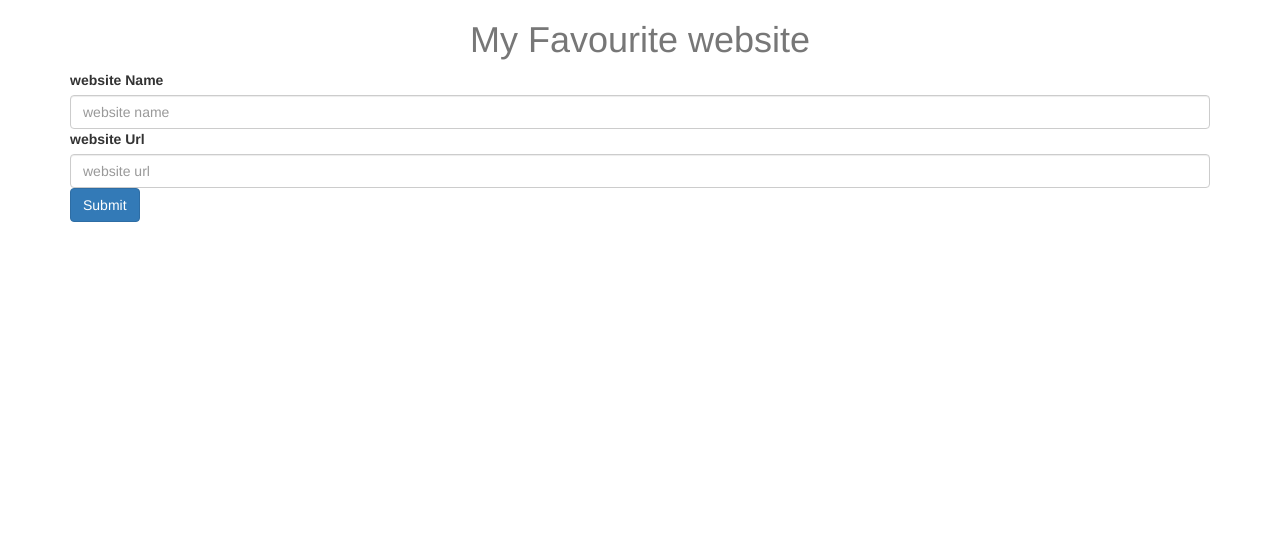
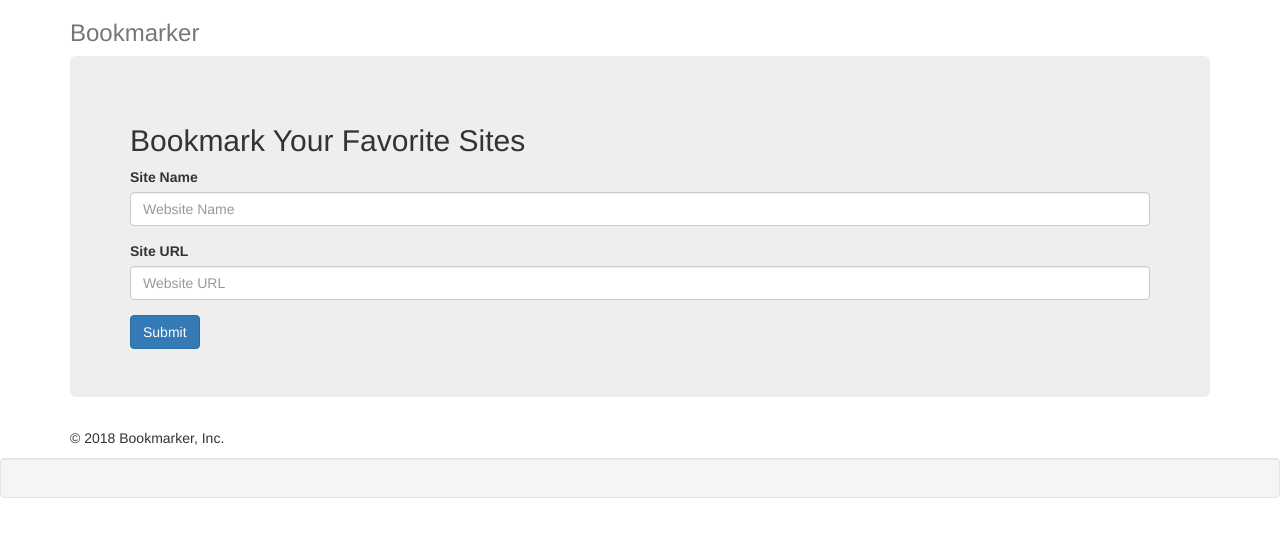
Before and after one commit to dthinley/collections, a plain HTML site: page bookmark/index.html in a window 1280 px wide. Drawn offline with nearby package versions, Linux system fonts and the light colour scheme.

Commit message:
Add files via upload

```diff
--- a/bookmark/index.html
+++ b/bookmark/index.html
@@ -9,38 +9,46 @@
       <!--google font -->
       <link href="https://fonts.googleapis.com/css?family=Roboto" rel="stylesheet">
    </head>
-   <body>
+   <body onload="fetchBookmarks()">
+
     <div class="container">
-         <h1 class="text-muted text-center">My Favourite website</h1>
+      <div class="header clearfix">
+        <nav>
 
-
-         <div class="box">
-         	<form id="form">
-
-<!--First Input Section--->
-            <div class="input">
-               <form id="form-group">
-                  <label>website Name</label>
-                  <input type="text" class="form-control"  id="sitesName" placeholder="website name">
+        </nav>
+        <h3 class="text-muted">Bookmarker</h3>
       </div>
 
-
-<!--Second Input Section--->
-            <div class="input">
-            <form id="form-group">
-            <label>website Url</label>
-            <input type="text" class="form-control"  placeholder="website url" id ="url">
+      <div class="jumbotron">
+        <h2>Bookmark Your Favorite Sites</h2>
+        <form id="myForm">
+          <div class="form-group">
+            <label>Site Name</label>
+            <input type="text" class="form-control" id="siteName" placeholder="Website Name">
           </div>
-
-
-<!--Submit Button Section--->
-            <button type="submit" class="btn btn-primary" id="add">Submit</button>
+          <div class="form-group">
+            <label>Site URL</label>
+            <input type="text" class="form-control" id="siteUrl" placeholder="Website URL">
           </div>
+          <button type="submit" class="btn btn-primary">Submit</button>
         </form>
       </div>
 
+      <div class="row marketing">
+        <div class="col-lg-12">
+          <div id="bookmarksResults"></div>
+        </div>
+      </div>
+
+      <footer class="footer">
+        <p>&copy; 2018 Bookmarker, Inc.</p>
+      </footer>
+
+    </div> <!-- /container -->
+
+
 <!--Display Input List Section--->
-      <div class="list"></div>
+      <div class="well"></div>
 
 
 <!--Javascript src Section--->
```
Lines whose indentation alone changed are shown as unchanged.
